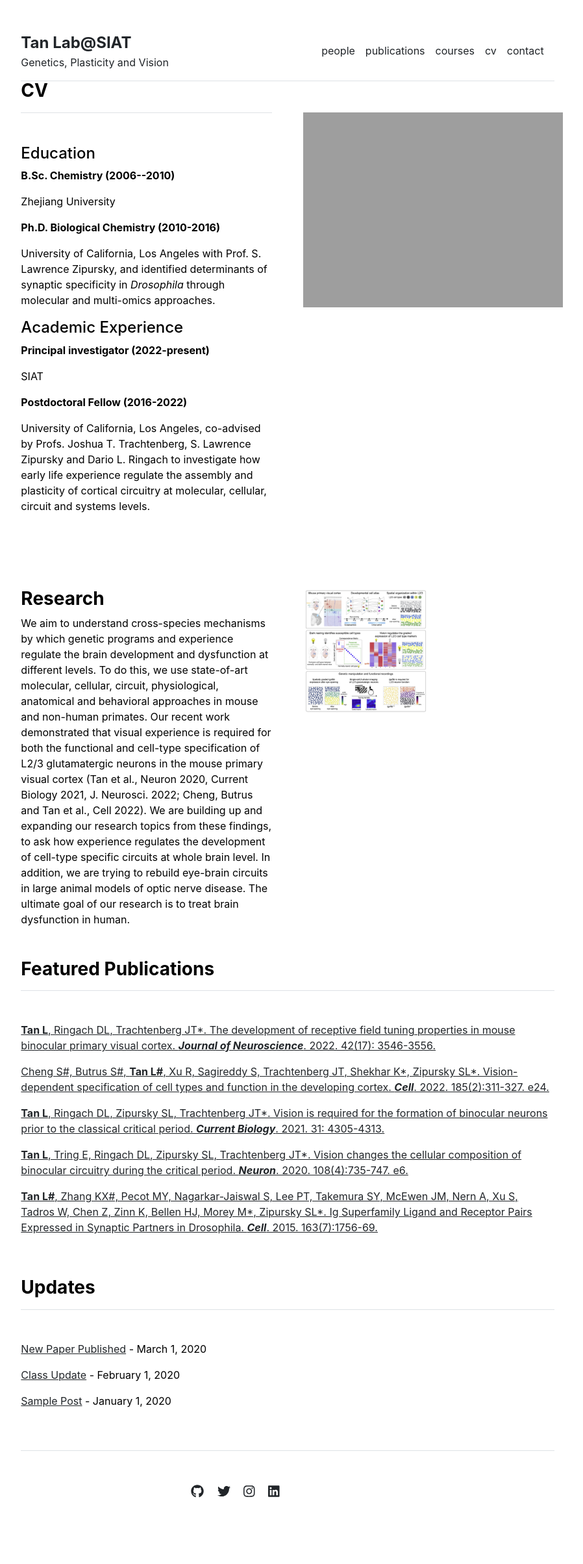
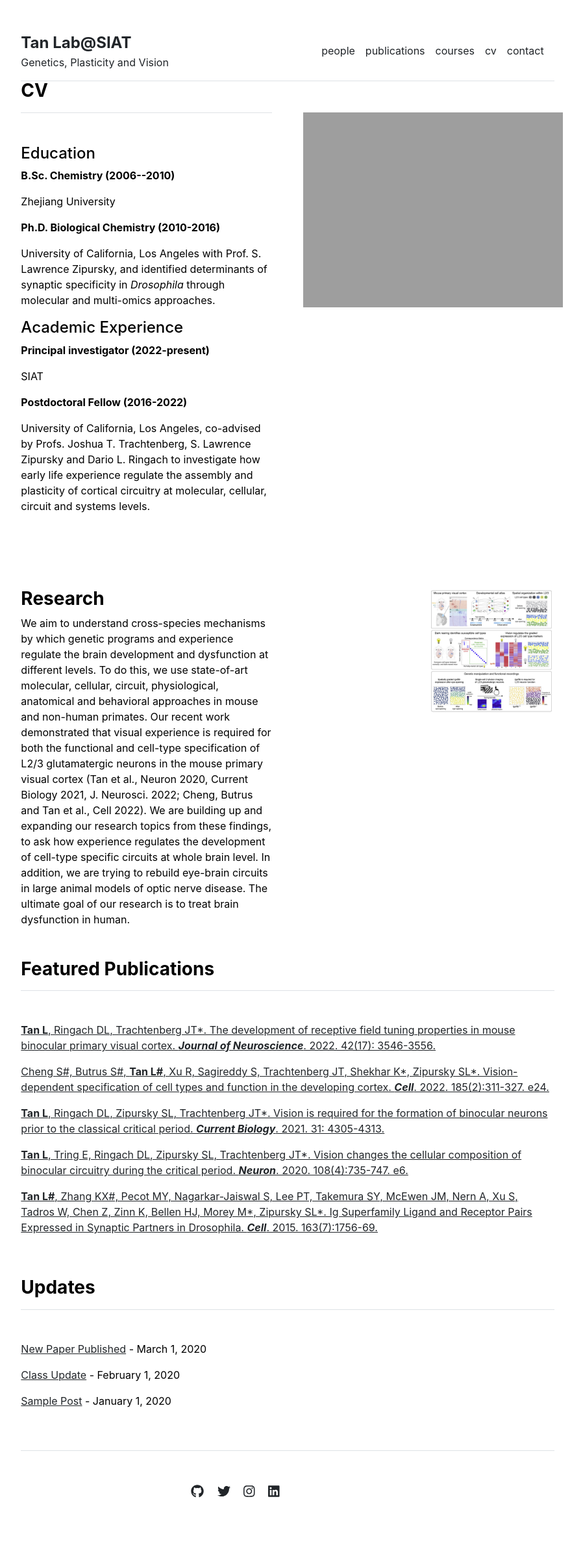
Before and after one commit to Tan-Lab-SIAT/lab-homepage, a Jekyll site: the page built from index.md, in a window 1280 px wide. Shown: the whole page at 65% size, without its empty margins (197-1095 px from the left). Built offline with Jekyll 4.4.1, drawn with Linux system fonts in a browser that asks for light colours.

Commit message:
Update home.html

```diff
--- a/_layouts/home.html
+++ b/_layouts/home.html
@@ -33,8 +33,8 @@
     cell-type specific circuits at whole brain level. In addition, we are trying to rebuild eye-brain circuits in large
     animal models of optic nerve disease. The ultimate goal of our research is to treat brain dysfunction in human.' }}
   </div>
-  <div class="col-md-6">
-    <img src="{{ site.github.url }}/assets/img/cell_graph.jpg" alt="Home" width="50%">
+  <div class="col-md-6 text-end">
+    <img src="{{ site.github.url }}/assets/img/cell_graph.jpg" alt="Home" width="50%" style="display: inline-block;">
   </div>
 </div>
 
```
